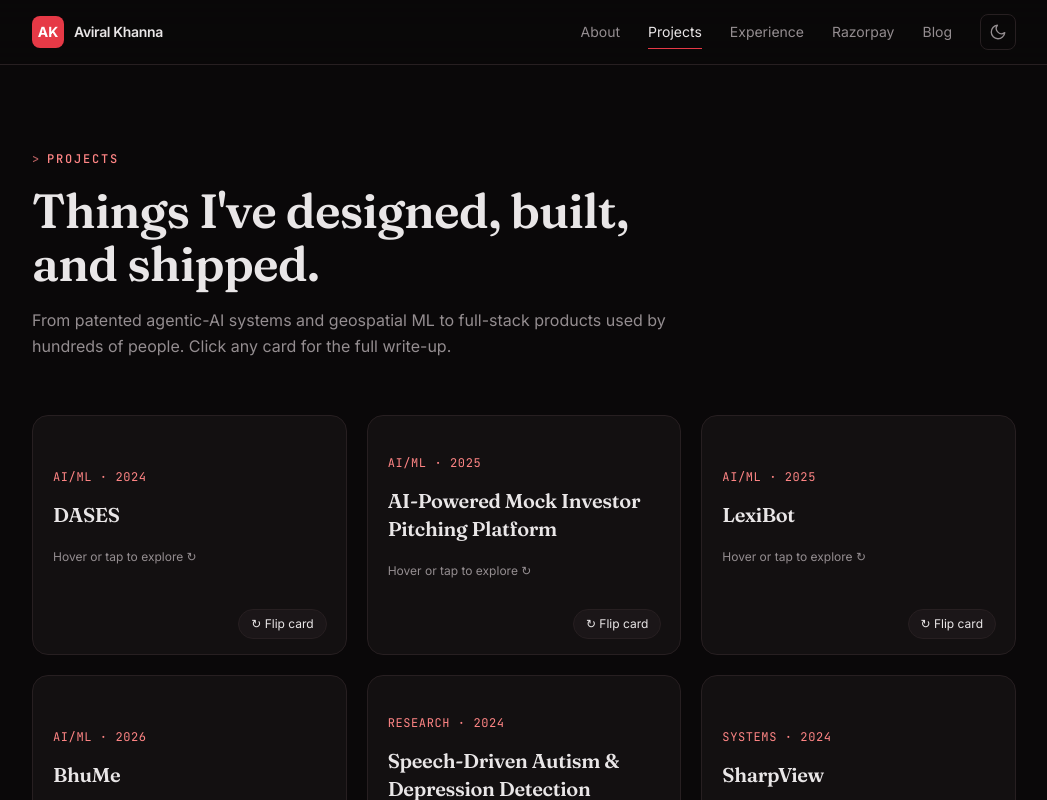
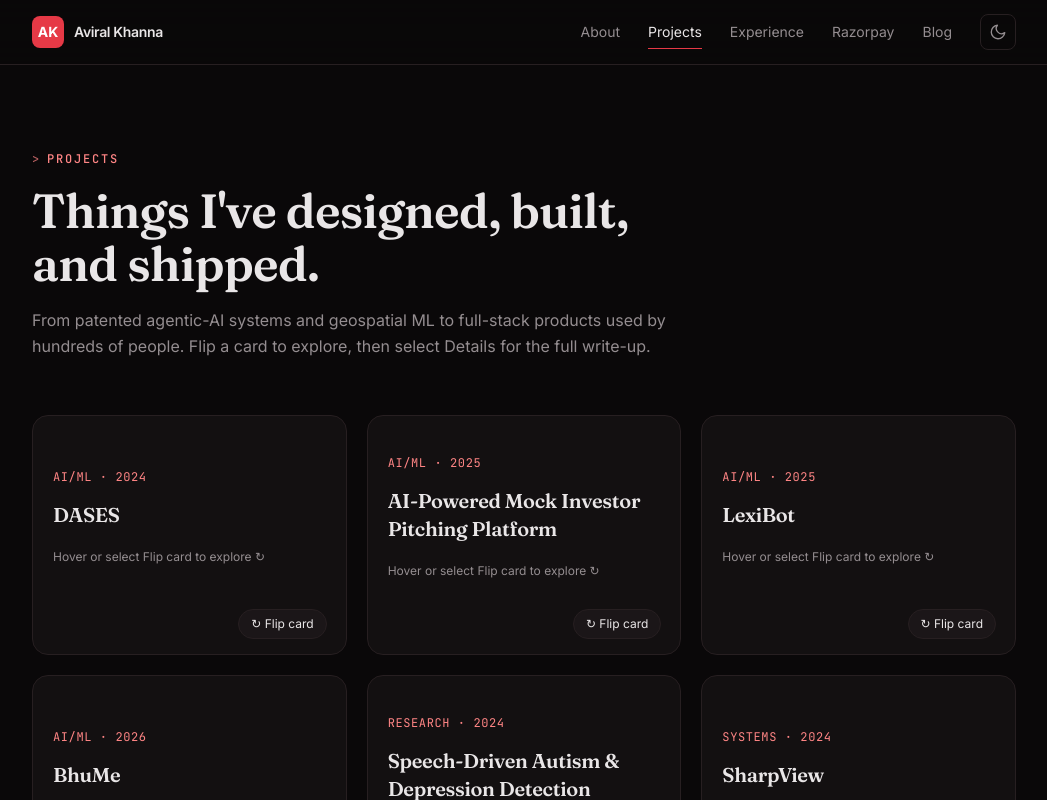
Before and after one commit to AviralKhanna/portfolio, a Next.js app: page /projects in a window 1280 px wide. Shown: the top 800 px of the page, without its empty margins (116-1163 px from the left). Built offline with nearby package versions, Linux system fonts and the light colour scheme.

Commit message:
Clarify card controls and project detail navigation

```diff
--- a/src/app/projects/page.tsx
+++ b/src/app/projects/page.tsx
@@ -11,7 +11,7 @@ export default function ProjectsPage() {
       <PageHeader
         eyebrow="Projects"
         title="Things I've designed, built, and shipped."
-        intro="From patented agentic-AI systems and geospatial ML to full-stack products used by hundreds of people. Click any card for the full write-up."
+        intro="From patented agentic-AI systems and geospatial ML to full-stack products used by hundreds of people. Flip a card to explore, then select Details for the full write-up."
       />
 
       <div className="grid gap-5 sm:grid-cols-2 lg:grid-cols-3">
--- a/src/components/flip-card.tsx
+++ b/src/components/flip-card.tsx
@@ -79,7 +79,7 @@ export function FlipCard({ title, eyebrow, children, className = "" }: {
         <div className="flip-card-face flip-card-front flex flex-col justify-center rounded-2xl border border-border bg-surface p-5 pb-14" aria-hidden={flipped} inert={flipped}>
           {eyebrow && <p className="mb-4 font-mono text-xs uppercase tracking-wider text-accent">{eyebrow}</p>}
           <h3 className="font-display text-xl tracking-tight">{title}</h3>
-          <p className="mt-5 text-xs text-muted">Hover or tap to explore ↻</p>
+          <p className="mt-5 text-xs text-muted">Hover or select Flip card to explore ↻</p>
         </div>
         <div id={id} className="flip-card-face flip-card-back flex flex-col rounded-2xl border border-border bg-surface p-5 pb-14" aria-hidden={!flipped} inert={!flipped}>
           <h3 className="mb-3 shrink-0 font-display text-lg tracking-tight">{title}</h3>
```
